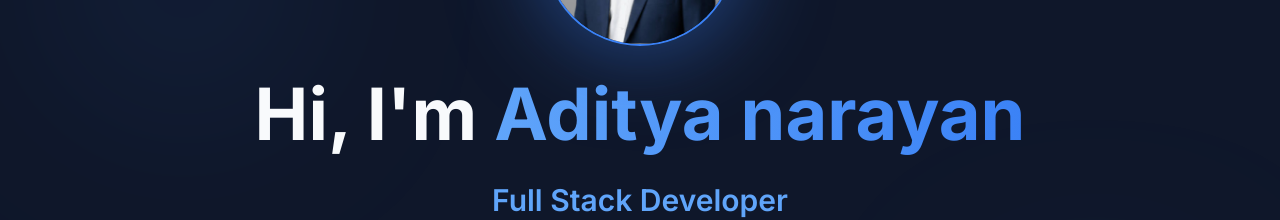
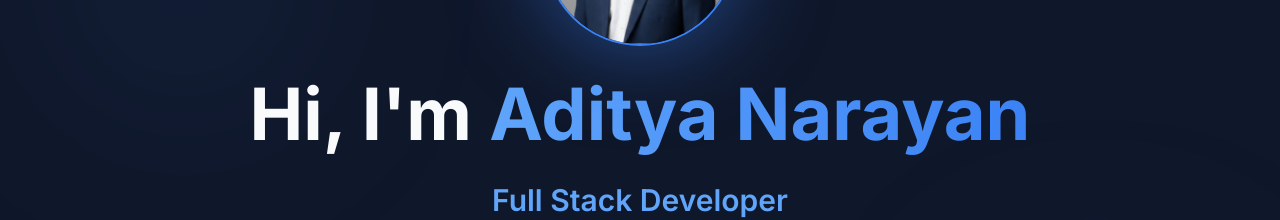
Before and after one commit to adityasingh3308/Portfolio, a React (Vite) app: page / in a window 1280 px wide. Shown: the part 226-446 px from the top of the page. Built offline with nearby package versions, Linux system fonts and the light colour scheme; no server answers.

Commit message:
Updated portfolio showup

```diff
--- a/src/components/Hero.jsx
+++ b/src/components/Hero.jsx
@@ -92,7 +92,7 @@ const Hero = () => {
           <motion.div variants={itemVariants}>
             <h1 className="text-5xl md:text-7xl font-bold text-primary-50 mb-4">
               Hi, I'm <span className="bg-gradient-to-r from-accent-400 to-accent-500 bg-clip-text text-transparent">
-                Aditya narayan
+                Aditya Narayan
               </span>
             </h1>
           </motion.div>
--- a/src/components/ProjectCard.jsx
+++ b/src/components/ProjectCard.jsx
@@ -23,7 +23,7 @@ const ProjectCard = ({ project, index }) => {
           whileHover={{ scale: 1.1 }}
           transition={{ duration: 0.5 }}
         />
-        <div className="absolute inset-0 bg-gradient-to-b from-transparent via-transparent to-primary-900" />
+        <div className="absolute inset-0 bg-gradient-to-b from-transparent via-transparent to-primary-900"  />
       </div>
 
       {/* Content */}
--- a/src/data/projects.js
+++ b/src/data/projects.js
@@ -4,7 +4,7 @@ export const projectsData = [
     title: "Portfolio Website",
     description:
       "A responsive personal portfolio built using React, Tailwind CSS, and Framer Motion with smooth animations.",
-    image: "/images/portfolio.png",
+    image: "portfolio_showup.png",
     technologies: [
       "React",
       "Tailwind CSS",
```
Also changed, not shown: public/output.png (added), public/portfolio_showup.png (added).
